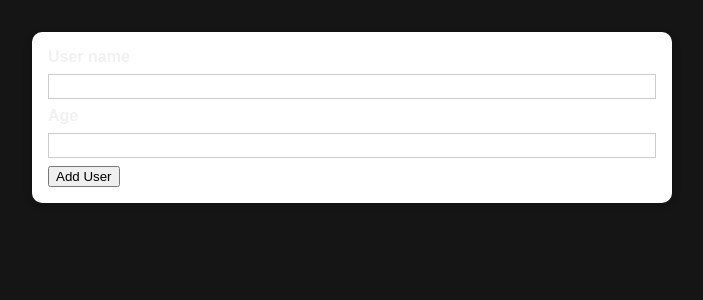
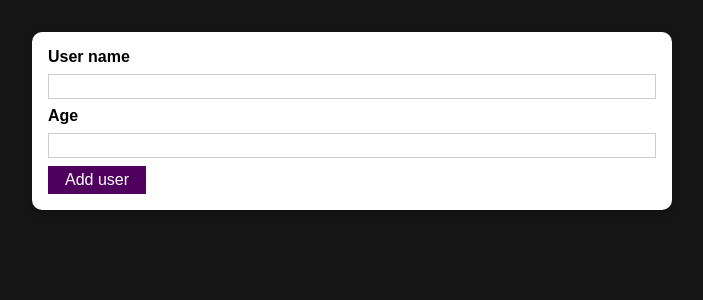
Before and after one commit to waqas44/ProjectTestReact, a React (Create React App) app: page / in a window 1280 px wide. Shown: the top 300 px of the page, without its empty margins (288-991 px from the left). Built offline with nearby package versions, Linux system fonts and the light colour scheme.

Commit message:
Button component added without onclick handler

```diff
--- /dev/null
+++ b/src/components/UI/Button.js
@@ -0,0 +1,18 @@
+import React from "react";
+
+
+import classes from './Button.module.css';
+
+const Button = (props) => {
+
+
+
+    return (
+        <button className={classes.button} type={props.type || 'button'} >{props.children} </button>
+
+    );
+};
+
+
+
+export default Button;
--- /dev/null
+++ b/src/components/UI/Button.module.css
@@ -0,0 +1,18 @@
+.button {
+    font: inherit;
+    border: 1px solid #4f005f;
+    background: #4f005f;
+    color: white;
+    padding: 0.25rem 1rem;
+    cursor: pointer;
+}
+
+.button:hover,
+.button:active {
+    background: #741188;
+    border-color: #741188;
+}
+
+.button:focus {
+    outline: none;
+}
--- a/src/components/UI/Card.js
+++ b/src/components/UI/Card.js
@@ -4,7 +4,7 @@
 const Card = props => {
 
     return (
-        <div className={`${props.className} + ${classes.card}`}>{props.children}</div>
+        <div className={`${classes.card} ${props.className}  `}>{props.children}</div>
     );
 
 };
--- a/src/components/Users/Adduser.js
+++ b/src/components/Users/Adduser.js
@@ -1,27 +1,37 @@
-import React from "react";
+import React, { useState } from "react";
 import Card from "../UI/Card";
 
 import classes from './Adduser.module.css';
+import Button from "../UI/Button";
+
+
+
+
 
 const Adduser = (props) => {
-    let Name1 = '';
-    let Age1 = '';
+    // let Name1 = '';
+    // let Age1 = '';
+    const [enteredUserName, setEnteredUserName] = useState('');
+
+    const [enterdAge, setEnteredAge] = useState('');
     const userNameHandler = (event) => {
-        console.log(event.target.value);
-
-        Name1 = event.target.value;
+        // console.log(event.target.value);
+        // useState(uNameUpdated);
+        setEnteredUserName(event.target.value);
+        // Name1 = event.target.value;
     };
     const userAgeHandler = (event) => {
-        console.log(event.target.value);
-
-        Age1 = event.target.value;
+        // console.log(event.target.value);
+        // useState(uAgeUpdated);
+        setEnteredAge(event.target.value);
+        // Age1 = event.target.value;
 
     };
 
     const submitClickHandler = (event) => {
         event.preventDefault();
-        console.log('User Name ' + Name1, 'Age' + Age1);
-
+        // console.log('User Name ' + Name1, 'Age' + Age1);
+        console.log(enteredUserName, enterdAge);
 
     };
 
@@ -35,14 +45,14 @@
                 <label htmlFor='age'>Age </label>
                 <input type="number" onChange={userAgeHandler} />
 
-                <button type='submit'> Add User</button>
+                <Button type="submit"> Add user</Button>
             </form>
 
         </Card>
 
 
 
-    )
+    );
 
 
 };
--- a/src/index.css
+++ b/src/index.css
@@ -9,5 +9,5 @@
 
 body {
   margin: 0;
-  color: #f1f1f1;
+
 }
```
